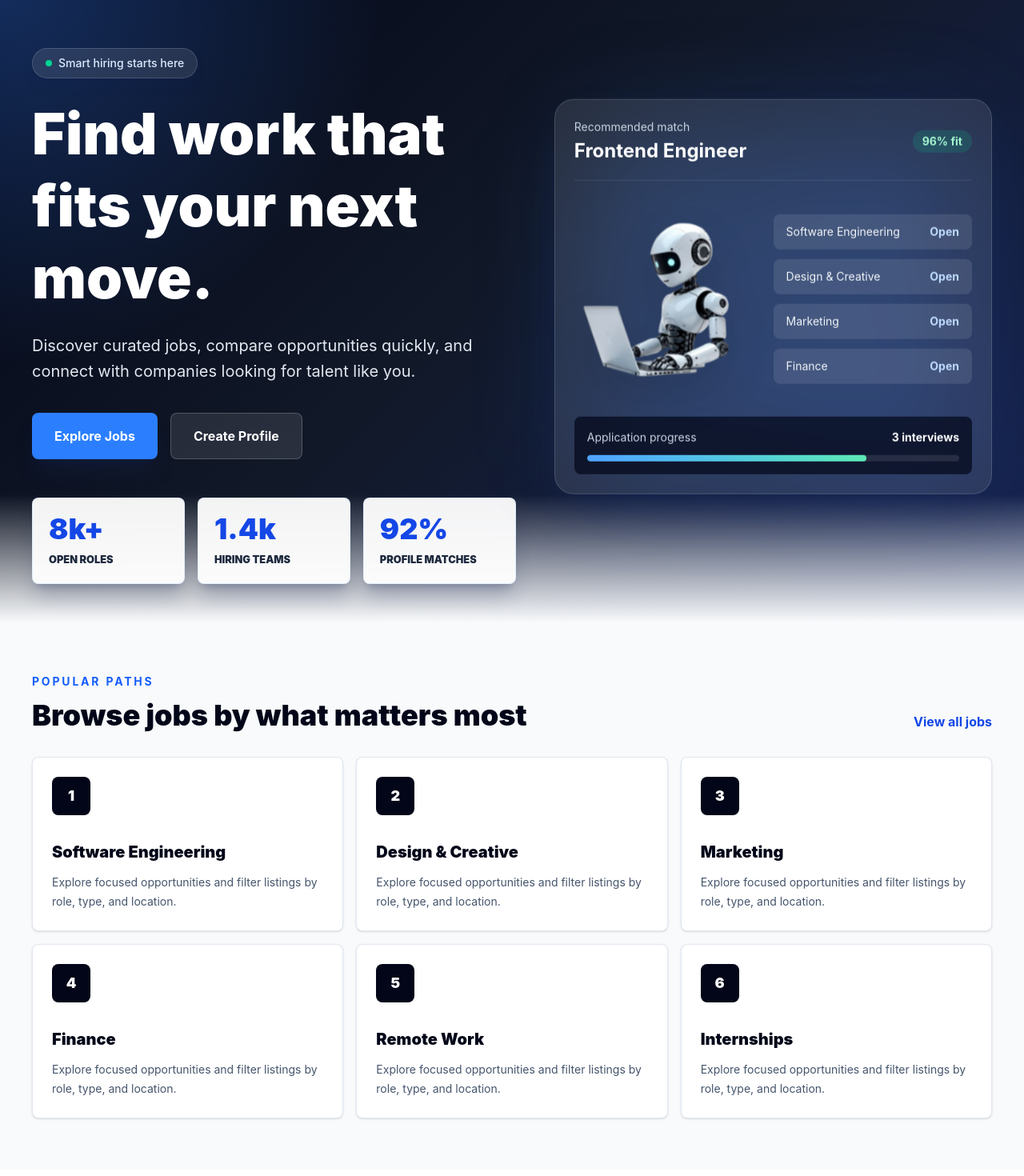
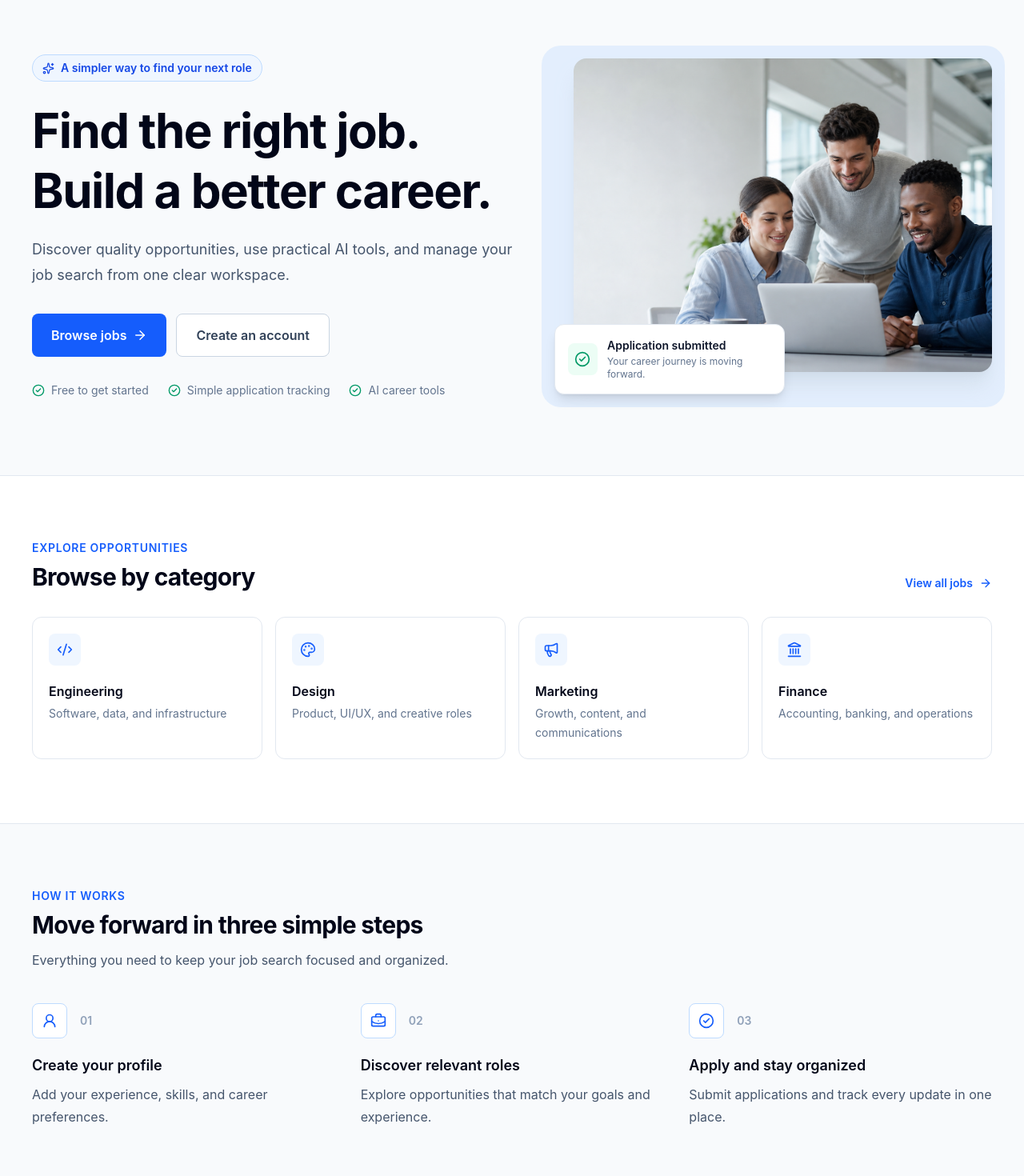
Before and after one commit to dilanithathsarani/Job-Portal---frontend, a React app: page / in a window 1280 px wide. Shown: the part 100-1570 px from the top of the page at 80% size. Built offline with nearby package versions, Linux system fonts and the light colour scheme; the HTML template or start-up script is replaced by a standard one.

Commit message:
Refactor Home component to enhance layout and user experience. Update job categories and steps for clarity, and replace hero image with a new design. Improve call-to-action buttons and text for better engagement.

```diff
--- a/src/pages/home.jsx
+++ b/src/pages/home.jsx
@@ -1,137 +1,103 @@
 import { Link } from "react-router-dom";
+import {
+    ArrowRight,
+    BarChart3,
+    BriefcaseBusiness,
+    CheckCircle2,
+    Code2,
+    Landmark,
+    Megaphone,
+    Palette,
+    Sparkles,
+    UserRound,
+} from "lucide-react";
 import NavBar from "../components/navBar";
-import heroImage from "../assets/home.png";
 import Footer from "../components/footer";
-
-function Home() {
-    const stats = [
-        { value: "8k+", label: "Open roles" },
-        { value: "1.4k", label: "Hiring teams" },
-        { value: "92%", label: "Profile matches" },
-    ];
+import jobSearchHero from "../assets/job-search-hero.png";
 
 const categories = [
-        "Software Engineering",
-        "Design & Creative",
-        "Marketing",
-        "Finance",
-        "Remote Work",
-        "Internships",
+    { name: "Engineering", description: "Software, data, and infrastructure", icon: Code2 },
+    { name: "Design", description: "Product, UI/UX, and creative roles", icon: Palette },
+    { name: "Marketing", description: "Growth, content, and communications", icon: Megaphone },
+    { name: "Finance", description: "Accounting, banking, and operations", icon: Landmark },
 ];
 
 const steps = [
     {
-            title: "Build your profile",
-            text: "Showcase your skills, experience, and preferred roles in one focused place.",
+        title: "Create your profile",
+        description: "Add your experience, skills, and career preferences.",
+        icon: UserRound,
     },
     {
-            title: "Match with better jobs",
-            text: "Browse jobs by type, location, and fit without digging through noisy listings.",
+        title: "Discover relevant roles",
+        description: "Explore opportunities that match your goals and experience.",
+        icon: BriefcaseBusiness,
     },
     {
-            title: "Apply with confidence",
-            text: "Save roles, review details, and move quickly when the right opportunity appears.",
+        title: "Apply and stay organized",
+        description: "Submit applications and track every update in one place.",
+        icon: CheckCircle2,
     },
 ];
 
+function Home() {
     return (
-        <>
+        <div className="flex min-h-screen flex-col bg-white text-slate-900">
             <NavBar />
 
-            <main className="min-h-screen overflow-hidden bg-slate-950 text-white">
-                <section className="relative isolate min-h-[calc(100vh-72px)] px-5 py-12 sm:px-8 lg:px-10">
-                    <div className="absolute inset-0 -z-10 bg-[radial-gradient(circle_at_top_left,_rgba(59,130,246,0.32),_transparent_32%),linear-gradient(135deg,_#020617_0%,_#111827_46%,_#172554_100%)]" />
-                    <div className="absolute inset-x-0 bottom-0 -z-10 h-40 bg-gradient-to-t from-slate-50 to-transparent" />
-
-                    <div className="mx-auto grid max-w-7xl items-center gap-12 lg:grid-cols-[1.05fr_0.95fr]">
-                        <div className="animate-home-rise pt-6 lg:pt-10">
-                            <div className="mb-6 inline-flex items-center gap-2 rounded-full border border-white/15 bg-white/10 px-4 py-2 text-sm font-medium text-blue-100 shadow-lg shadow-blue-950/20 backdrop-blur">
-                                <span className="h-2 w-2 rounded-full bg-emerald-400" />
-                                Smart hiring starts here
+            <main className="flex-1">
+                <section className="border-b border-slate-200 bg-slate-50">
+                    <div className="mx-auto grid max-w-7xl gap-12 px-5 py-16 sm:px-8 lg:grid-cols-[1.05fr_0.95fr] lg:items-center lg:px-10 lg:py-24">
+                        <div>
+                            <div className="inline-flex items-center gap-2 rounded-full border border-blue-200 bg-blue-50 px-3 py-1.5 text-sm font-semibold text-blue-700">
+                                <Sparkles size={15} /> A simpler way to find your next role
                             </div>
 
-                            <h1 className="max-w-4xl text-5xl font-black leading-tight text-white sm:text-6xl lg:text-7xl">
-                                Find work that fits your next move.
+                            <h1 className="mt-6 max-w-3xl text-4xl font-bold leading-tight tracking-tight text-slate-950 sm:text-5xl lg:text-6xl">
+                                Find the right job. Build a better career.
                             </h1>
 
-                            <p className="mt-6 max-w-2xl text-lg leading-8 text-slate-200 sm:text-xl">
-                                Discover curated jobs, compare opportunities quickly, and connect with companies looking for talent like you.
+                            <p className="mt-5 max-w-2xl text-lg leading-8 text-slate-600">
+                                Discover quality opportunities, use practical AI tools, and manage your job search from one clear workspace.
                             </p>
 
-                            <div className="mt-9 flex flex-col gap-4 sm:flex-row">
+                            <div className="mt-8 flex flex-col gap-3 sm:flex-row">
                                 <Link
                                     to="/jobs"
-                                    className="inline-flex items-center justify-center rounded-lg bg-blue-500 px-7 py-4 text-base font-bold text-white shadow-xl shadow-blue-950/30 transition duration-300 hover:-translate-y-1 hover:bg-blue-400 hover:shadow-blue-900/40"
+                                    className="inline-flex items-center justify-center gap-2 rounded-lg bg-blue-600 px-6 py-3.5 font-semibold text-white transition hover:bg-blue-700"
                                 >
-                                    Explore Jobs
+                                    Browse jobs <ArrowRight size={18} />
                                 </Link>
-
                                 <Link
                                     to="/register"
-                                    className="inline-flex items-center justify-center rounded-lg border border-white/20 bg-white/10 px-7 py-4 text-base font-bold text-white backdrop-blur transition duration-300 hover:-translate-y-1 hover:bg-white/15"
+                                    className="inline-flex items-center justify-center rounded-lg border border-slate-300 bg-white px-6 py-3.5 font-semibold text-slate-700 transition hover:border-slate-400 hover:bg-slate-50"
                                 >
-                                    Create Profile
+                                    Create an account
                                 </Link>
                             </div>
 
-                            <div className="mt-12 grid max-w-2xl grid-cols-1 gap-3 sm:grid-cols-3 sm:gap-4">
-                                {stats.map((item) => (
-                                    <div
-                                        key={item.label}
-                                        className="rounded-lg border border-blue-200/40 bg-white/95 p-5 text-slate-950 shadow-xl shadow-blue-950/20 transition duration-300 hover:-translate-y-1 hover:bg-blue-50"
-                                    >
-                                        <p className="text-3xl font-black leading-none text-blue-700 sm:text-4xl">
-                                            {item.value}
-                                        </p>
-                                        <p className="mt-3 text-sm font-black uppercase text-slate-800 sm:text-[0.8rem]">
-                                            {item.label}
-                                        </p>
-                                    </div>
-                                ))}
+                            <div className="mt-8 flex flex-wrap gap-x-6 gap-y-2 text-sm text-slate-500">
+                                <span className="inline-flex items-center gap-2"><CheckCircle2 size={16} className="text-emerald-600" /> Free to get started</span>
+                                <span className="inline-flex items-center gap-2"><CheckCircle2 size={16} className="text-emerald-600" /> Simple application tracking</span>
+                                <span className="inline-flex items-center gap-2"><CheckCircle2 size={16} className="text-emerald-600" /> AI career tools</span>
                             </div>
                         </div>
 
-                        <div className="relative mx-auto w-full max-w-lg animate-home-float lg:max-w-xl">
-                            <div className="absolute inset-8 rounded-[2rem] bg-blue-500/20 blur-3xl" />
-                            <div className="relative rounded-[1.5rem] border border-white/15 bg-white/10 p-6 shadow-2xl shadow-blue-950/40 backdrop-blur-xl">
-                                <div className="flex items-center justify-between border-b border-white/10 pb-5">
+                        <div className="relative pb-7 sm:pl-6">
+                            <div className="absolute -inset-4 rounded-3xl bg-blue-100/70" />
+                            <img
+                                src={jobSearchHero}
+                                alt="Professionals exploring career opportunities together"
+                                className="relative aspect-[4/3] w-full rounded-2xl object-cover object-[65%_center] shadow-xl shadow-slate-300/60"
+                            />
+                            <div className="absolute bottom-0 left-0 right-4 rounded-xl border border-slate-200 bg-white p-4 shadow-lg sm:left-0 sm:right-auto sm:w-72">
+                                <div className="flex items-center gap-3">
+                                    <div className="flex h-10 w-10 items-center justify-center rounded-lg bg-emerald-50 text-emerald-600">
+                                        <CheckCircle2 size={20} />
+                                    </div>
                                     <div>
-                                        <p className="text-sm text-slate-300">Recommended match</p>
-                                        <h2 className="mt-1 text-2xl font-bold">Frontend Engineer</h2>
-                                    </div>
-                                    <span className="rounded-full bg-emerald-400/15 px-3 py-1 text-sm font-bold text-emerald-200">
-                                        96% fit
-                                    </span>
-                                </div>
-
-                                <div className="grid items-center gap-6 py-8 sm:grid-cols-[0.95fr_1.05fr]">
-                                    <img
-                                        src={heroImage}
-                                        alt="Layered platform graphic"
-                                        className="mx-auto w-100 animate-home-pulse object-contain drop-shadow-2xl sm:w-full"
-                                    />
-
-                                    <div className="space-y-3">
-                                        {categories.slice(0, 4).map((category, index) => (
-                                            <div
-                                                key={category}
-                                                className="flex items-center justify-between rounded-lg bg-white/10 px-4 py-3 text-sm text-slate-100"
-                                                style={{ animationDelay: `${index * 120}ms` }}
-                                            >
-                                                <span>{category}</span>
-                                                <span className="font-bold text-blue-200">Open</span>
-                                            </div>
-                                        ))}
-                                    </div>
-                                </div>
-
-                                <div className="rounded-lg bg-slate-950/70 p-4">
-                                    <div className="mb-3 flex items-center justify-between text-sm">
-                                        <span className="text-slate-300">Application progress</span>
-                                        <span className="font-bold text-white">3 interviews</span>
-                                    </div>
-                                    <div className="h-2 overflow-hidden rounded-full bg-white/10">
-                                        <div className="h-full w-3/4 animate-home-progress rounded-full bg-gradient-to-r from-blue-400 to-emerald-300" />
+                                        <p className="text-sm font-semibold text-slate-900">Application submitted</p>
+                                        <p className="mt-0.5 text-xs text-slate-500">Your career journey is moving forward.</p>
                                     </div>
                                 </div>
                             </div>
@@ -139,79 +105,73 @@ function Home() {
                     </div>
                 </section>
 
-                <section className="bg-slate-50 px-5 py-16 text-slate-950 sm:px-8 lg:px-10">
+                <section className="px-5 py-16 sm:px-8 lg:px-10 lg:py-20">
                     <div className="mx-auto max-w-7xl">
-                        <div className="mb-8 flex flex-col justify-between gap-4 md:flex-row md:items-end">
+                        <div className="flex flex-col gap-3 sm:flex-row sm:items-end sm:justify-between">
                             <div>
-                                <p className="text-sm font-bold uppercase tracking-[0.2em] text-blue-600">
-                                    Popular paths
-                                </p>
-                                <h2 className="mt-3 text-3xl font-black sm:text-4xl">
-                                    Browse jobs by what matters most
-                                </h2>
+                                <p className="text-sm font-semibold uppercase tracking-wider text-blue-600">Explore opportunities</p>
+                                <h2 className="mt-2 text-3xl font-bold tracking-tight text-slate-950">Browse by category</h2>
                             </div>
-                            <Link
-                                to="/jobs"
-                                className="font-bold text-blue-700 transition hover:text-blue-500"
-                            >
-                                View all jobs
+                            <Link to="/jobs" className="inline-flex items-center gap-2 text-sm font-semibold text-blue-600 hover:text-blue-700">
+                                View all jobs <ArrowRight size={16} />
                             </Link>
                         </div>
 
-                        <div className="grid gap-4 sm:grid-cols-2 lg:grid-cols-3">
-                            {categories.map((category, index) => (
-                                <Link
-                                    key={category}
-                                    to="/jobs"
-                                    className="group rounded-lg border border-slate-200 bg-white p-6 shadow-sm transition duration-300 hover:-translate-y-1 hover:border-blue-200 hover:shadow-xl hover:shadow-blue-100"
-                                    style={{ animationDelay: `${index * 80}ms` }}
-                                >
-                                    <div className="mb-8 flex h-12 w-12 items-center justify-center rounded-lg bg-slate-950 text-lg font-black text-white transition group-hover:bg-blue-600">
-                                        {index + 1}
+                        <div className="mt-8 grid gap-4 sm:grid-cols-2 lg:grid-cols-4">
+                            {categories.map(({ name, description, icon: Icon }) => (
+                                <Link key={name} to="/jobs" className="group rounded-xl border border-slate-200 p-5 transition hover:border-blue-300 hover:shadow-md">
+                                    <div className="flex h-10 w-10 items-center justify-center rounded-lg bg-blue-50 text-blue-600 transition group-hover:bg-blue-600 group-hover:text-white">
+                                        <Icon size={20} />
                                     </div>
-                                    <h3 className="text-xl font-black">{category}</h3>
-                                    <p className="mt-3 text-sm leading-6 text-slate-600">
-                                        Explore focused opportunities and filter listings by role, type, and location.
-                                    </p>
+                                    <h3 className="mt-5 font-semibold text-slate-950">{name}</h3>
+                                    <p className="mt-1 text-sm leading-6 text-slate-500">{description}</p>
                                 </Link>
                             ))}
                         </div>
                     </div>
                 </section>
 
-                <section className="bg-white px-5 py-16 text-slate-950 sm:px-8 lg:px-10">
-                    <div className="mx-auto grid max-w-7xl gap-10 lg:grid-cols-[0.85fr_1.15fr] lg:items-center">
-                        <div className="rounded-[1.5rem] bg-slate-950 p-8 text-white shadow-2xl shadow-slate-200">
-                            <img
-                                src={heroImage}
-                                alt="Job platform layers"
-                                className="mx-auto mb-8 w-48 animate-home-float object-contain"
-                            />
-                            <h2 className="text-3xl font-black">A cleaner route from search to offer</h2>
-                            <p className="mt-4 leading-7 text-slate-300">
-                                Keep your job hunt organized with saved roles, clear job details, and simple application flows.
-                            </p>
+                <section className="border-y border-slate-200 bg-slate-50 px-5 py-16 sm:px-8 lg:px-10 lg:py-20">
+                    <div className="mx-auto max-w-7xl">
+                        <div className="max-w-2xl">
+                            <p className="text-sm font-semibold uppercase tracking-wider text-blue-600">How it works</p>
+                            <h2 className="mt-2 text-3xl font-bold tracking-tight text-slate-950">Move forward in three simple steps</h2>
+                            <p className="mt-3 leading-7 text-slate-600">Everything you need to keep your job search focused and organized.</p>
                         </div>
 
-                        <div className="grid gap-4">
-                            {steps.map((step, index) => (
-                                <div
-                                    key={step.title}
-                                    className="rounded-lg border border-slate-200 bg-slate-50 p-6 transition duration-300 hover:-translate-y-1 hover:bg-white hover:shadow-lg"
-                                >
-                                    <div className="mb-4 flex h-10 w-10 items-center justify-center rounded-full bg-blue-600 text-sm font-black text-white">
-                                        0{index + 1}
+                        <div className="mt-10 grid gap-8 md:grid-cols-3">
+                            {steps.map(({ title, description, icon: Icon }, index) => (
+                                <div key={title} className="relative">
+                                    <div className="flex items-center gap-4">
+                                        <div className="flex h-11 w-11 items-center justify-center rounded-lg border border-blue-200 bg-white text-blue-600">
+                                            <Icon size={20} />
                                         </div>
-                                    <h3 className="text-xl font-black">{step.title}</h3>
-                                    <p className="mt-2 leading-7 text-slate-600">{step.text}</p>
+                                        <span className="text-sm font-semibold text-slate-400">0{index + 1}</span>
+                                    </div>
+                                    <h3 className="mt-5 text-lg font-semibold text-slate-950">{title}</h3>
+                                    <p className="mt-2 max-w-sm leading-7 text-slate-600">{description}</p>
                                 </div>
                             ))}
                         </div>
                     </div>
                 </section>
+
+                <section className="px-5 py-16 sm:px-8 lg:px-10 lg:py-20">
+                    <div className="mx-auto flex max-w-7xl flex-col gap-8 rounded-2xl bg-slate-950 px-6 py-10 text-white sm:px-10 lg:flex-row lg:items-center lg:justify-between">
+                        <div className="max-w-2xl">
+                            <div className="flex items-center gap-2 text-sm font-semibold text-blue-300"><BarChart3 size={18} /> Start your next chapter</div>
+                            <h2 className="mt-3 text-3xl font-bold">Ready to find your next opportunity?</h2>
+                            <p className="mt-3 leading-7 text-slate-300">Create your profile and start exploring roles that match your experience.</p>
+                        </div>
+                        <Link to="/register" className="inline-flex shrink-0 items-center justify-center gap-2 rounded-lg bg-white px-6 py-3.5 font-semibold text-slate-950 transition hover:bg-blue-50">
+                            Get started <ArrowRight size={18} />
+                        </Link>
+                    </div>
+                </section>
             </main>
-            <Footer/>
-        </>
+
+            <Footer />
+        </div>
     );
 }
 
```
Also changed, not shown: src/assets/job-search-hero.png (added). Lines whose indentation alone changed are shown as unchanged.
